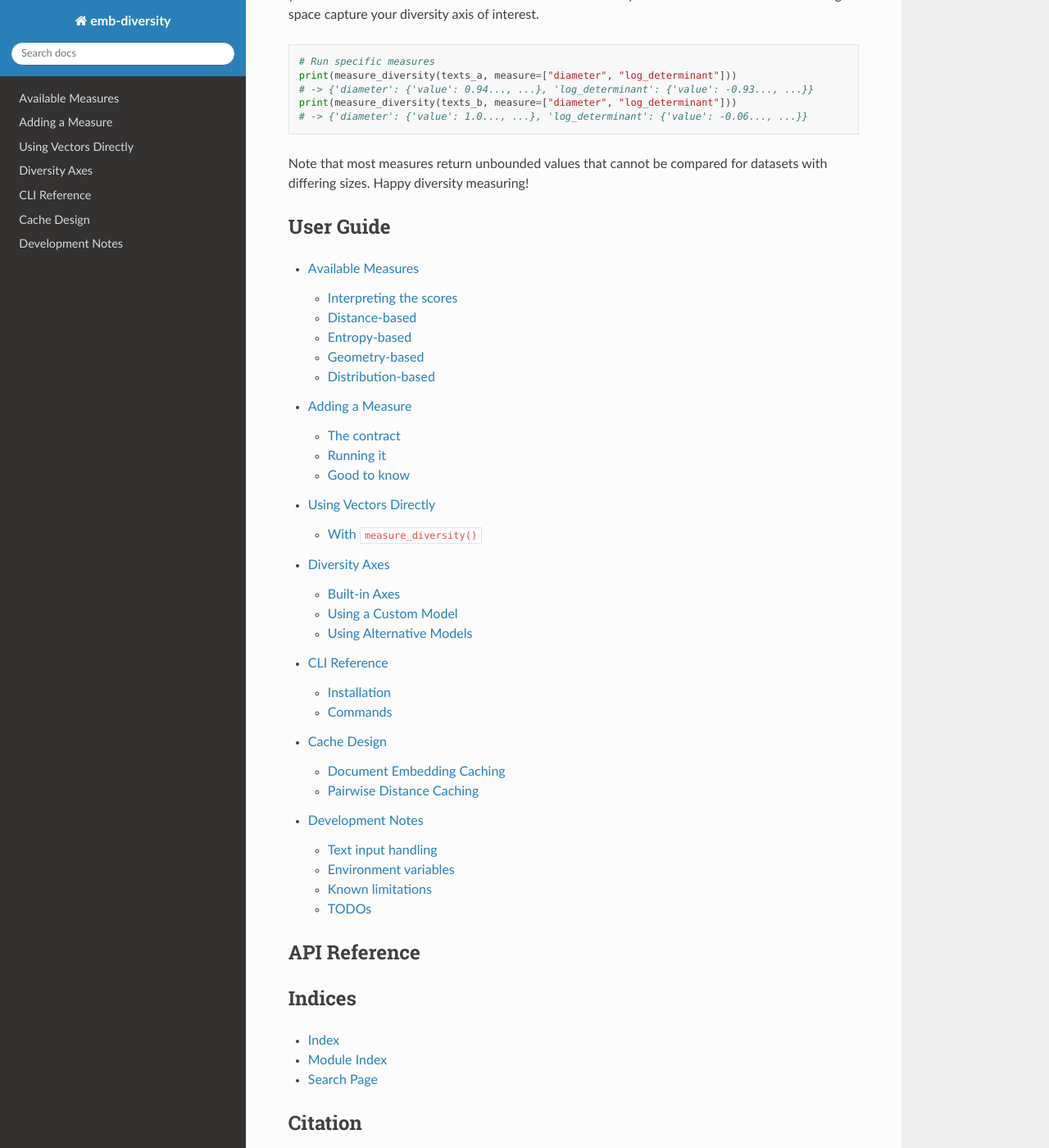
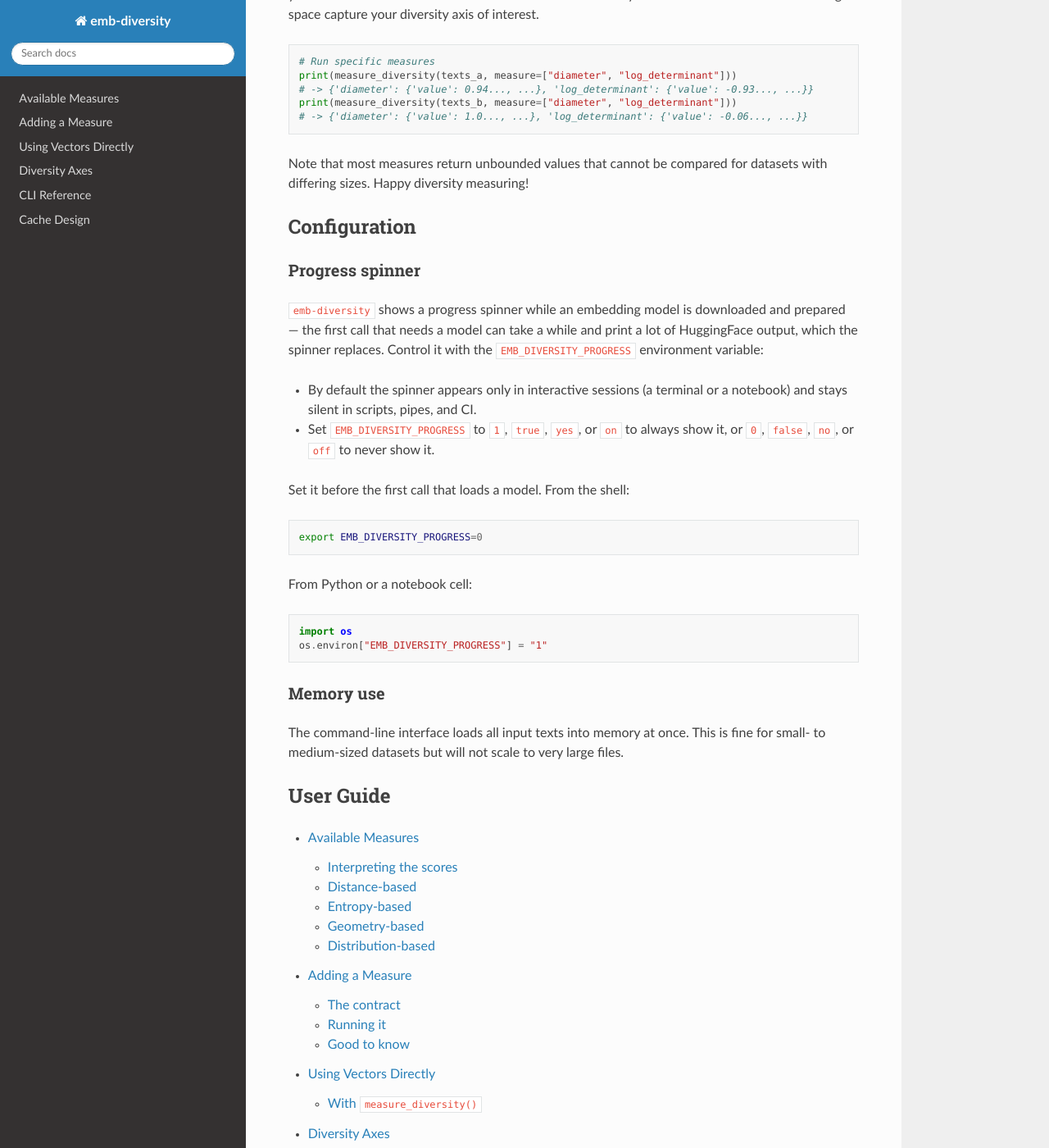
Before and after one commit to nlpsoc/emb-diversity, a Sphinx documentation site: the page built from docs/source/index.md, in a window 1280 px wide and 1400 px high, scrolled down 2123 px. Shown: the whole window at 82% size. Built offline with Sphinx 7.4.7 and the Read the Docs theme 3.1.0, drawn with Linux system fonts in a browser that asks for light colours; pages that are not in the unit, such as notebooks, are missing from menus.

Commit message:
Remove development-notes doc page; move user-facing bits to README
The development notes were a mix of contributor rationale (already covered in
CLAUDE.md) and internal TODOs. Drop the page and keep only the two user-facing
details, in a new README "Configuration" section:

- the EMB_DIVERSITY_PROGRESS progress-spinner environment variable, and
- the note that the CLI loads all input texts into memory at once.

The section is wrapped in docs-config include markers and pulled into the Sphinx
index, so the rendered docs keep it too. Remove development-notes from the
index toctree.

Co-Authored-By: Claude Opus 4.8 (1M context) <noreply@anthropic.com>

````diff
--- a/README.md
+++ b/README.md
@@ -106,10 +106,45 @@ print(measure_diversity(texts_b, measure=["diameter", "log_determinant"]))
 Note that most measures return unbounded values that cannot be compared for datasets with differing sizes. Happy diversity measuring!
 <!-- docs-quickstart-end -->
 
+## Configuration
+
+<!-- docs-config-start -->
+### Progress spinner
+
+`emb-diversity` shows a progress spinner while an embedding model is downloaded
+and prepared — the first call that needs a model can take a while and print a
+lot of HuggingFace output, which the spinner replaces. Control it with the
+`EMB_DIVERSITY_PROGRESS` environment variable:
+
+- By default the spinner appears only in interactive sessions (a terminal or a
+  notebook) and stays silent in scripts, pipes, and CI.
+- Set `EMB_DIVERSITY_PROGRESS` to `1`, `true`, `yes`, or `on` to always show it,
+  or `0`, `false`, `no`, or `off` to never show it.
+
+Set it before the first call that loads a model. From the shell:
+
+```bash
+export EMB_DIVERSITY_PROGRESS=0
+```
+
+From Python or a notebook cell:
+
+```python
+import os
+os.environ["EMB_DIVERSITY_PROGRESS"] = "1"
+```
+
+### Memory use
+
+The command-line interface loads all input texts into memory at once. This is
+fine for small- to medium-sized datasets but will not scale to very large files.
+<!-- docs-config-end -->
+
 ## Table of Contents
 
 - [Install](#install)
 - [Usage](#usage)
+- [Configuration](#configuration)
 - [Development](#development)
   - [Development setup](#development-setup)
   - [Suggested Workflow for Collaboration](#suggested-workflow-for-collaboration)
--- a/docs/source/index.md
+++ b/docs/source/index.md
@@ -19,6 +19,13 @@
 :end-before: <!-- docs-quickstart-end -->
 ```
 
+## Configuration
+
+```{include} ../../README.md
+:start-after: <!-- docs-config-start -->
+:end-before: <!-- docs-config-end -->
+```
+
 ## User Guide
 
 ```{toctree}
@@ -30,7 +37,6 @@ user-guide/vectors
 user-guide/axes
 user-guide/cli
 user-guide/cache
-user-guide/development-notes
 ```
 
 ## API Reference
````
Also changed, not shown: docs/source/user-guide/development-notes.md (deleted, +0 -53 lines).
